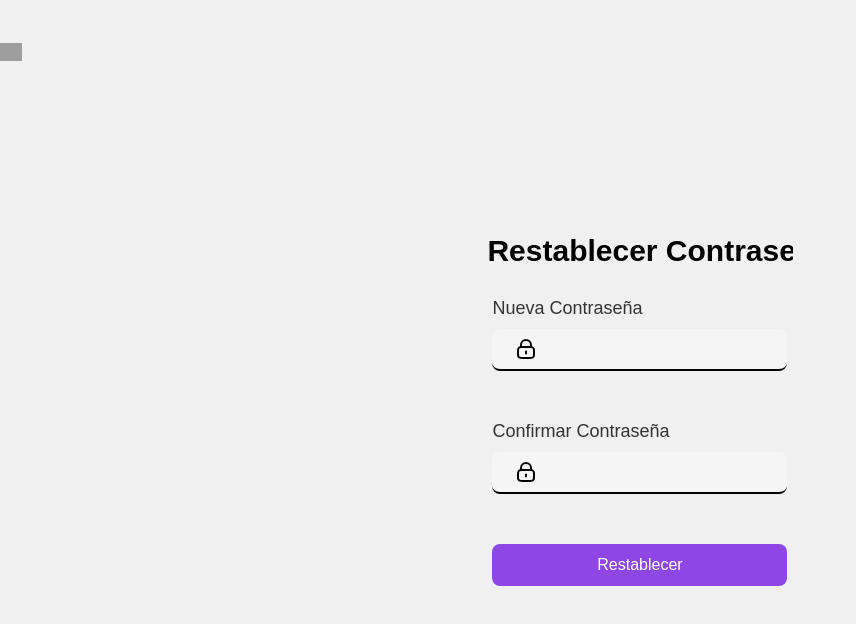
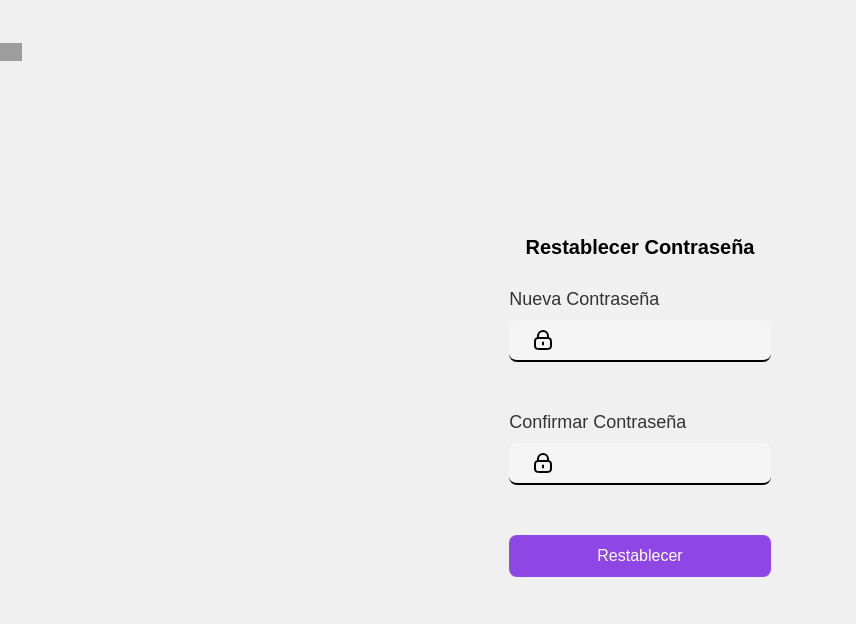
Before and after one commit to axensz/MoneyTrack, a React (Vite) app: page /resetpassword in a window 1280 px wide. Shown: the top 624 px of the page, without its empty margins (0-856 px from the left). Built offline with nearby package versions, Linux system fonts and the light colour scheme; grey boxes are pictures that could not be loaded.

Commit message:
V3.5 Tamño titulos
Se organizan el tamaño de los titulos

```diff
--- a/package.json
+++ b/package.json
@@ -10,7 +10,7 @@
     "preview": "vite preview"
   },
   "dependencies": {
-    "chart.js": "^4.4.0",
+    "chart.js": "^4.4.8",
     "chartjs-plugin-datalabels": "^2.2.0",
     "react": "^19.0.0",
     "react-dom": "^19.0.0",
--- a/src/styles/accountConfig.scss
+++ b/src/styles/accountConfig.scss
@@ -9,6 +9,7 @@
 
   // Centra elementos internos
   .title {
+    font-size: 20px;
     text-align: center;
     margin-bottom: 30px;
   }
--- a/src/styles/create.scss
+++ b/src/styles/create.scss
@@ -31,7 +31,7 @@ $border-radius: 10px;
 
 // Título
 .title {
-  font-size: 30px;
+  font-size: 25px;
   font-weight: bold;
   text-align: left;
   width: 100%;
```
Also changed, not shown: 1 other file (tests, documents, lock files or other folders).
